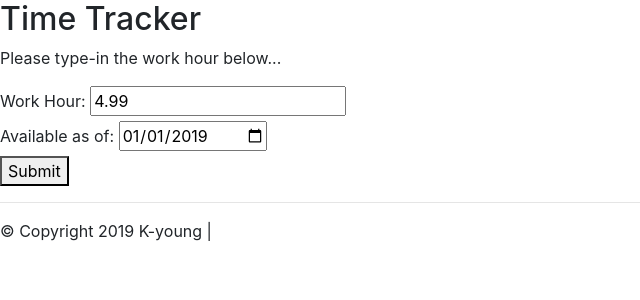
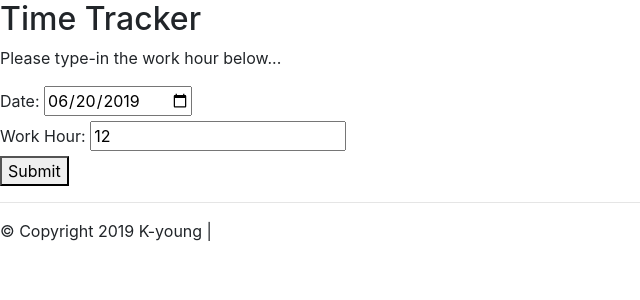
Before and after one commit to kyokang1/time-tracker, a Flask app: page / in a window 1280 px wide. Shown: the top 300 px of the page, without its empty margins (0-640 px from the left). Run offline with Flask 2, Linux system fonts and the light colour scheme; some libraries are stand-ins or nearby versions.

Commit message:
posting to Google spreadsheet

```diff
--- a/app/routes.py
+++ b/app/routes.py
@@ -7,14 +7,39 @@ main_routes = Blueprint("main_routes", __name__)
 #
 # GET /
 #
-
 @main_routes.route("/")
 def index():
     print("VISITING THE START PAGE")
     return render_template("start.html")
 
+@main_routes.route('/create', methods=["POST"])
+def create():
+    print("CREATING A NEW ROW...")
+    print("FORM DATA:", dict(request.form))
+    try:
+        row_attributes = {
+            "date": request.form["input_date"],
+            "hour": request.form["input_hour"]
+        }
+        print(row_attributes)
+        response = create_records(row_attributes["date"],row_attributes["hour"])
+        return redirect("/")
+    except Exception as err:
+        print("ERROR:", type(err), err.name)
+#        flash(f"ERROR: {err.name}. Please try again.", "danger") # use the "danger" category to correspond with twitter bootstrap alert colors
+        return redirect("/")
+
+
+
 #
-# GET /results
-# GET /results?choice=rock
-# POST /results
+#@main_routes.route("/create", methods=["GET", "POST"])
+#def results():
+#    print("VISITING THE RESULTS PAGE")
+#    print("REQUEST PARAMS:", dict(request.args))
+#    print("REQUEST VALUES:", dict(request.values))
 #
+#    print(request.args)
+#    print(request.values)
+#
+#    user_date = request.args["date"]
+#    user_hour = request.args["hour"]
--- a/app/templates/start.html
+++ b/app/templates/start.html
@@ -1,21 +1,21 @@
 {% extends "layout.html" %}
 
 {% block title %}
-  <title>New Product | Example Web App</title>
+  <title>Time Tracker | Example Web App</title>
 {% endblock %}
 
 {% block content %}
   <h2>Time Tracker</h2>
   <p>Please type-in the work hour below...</p>
 
-  <form action="/products/create" method="POST">
+  <form action="/create" method="POST">
+
+    <label>Date:</label>
+    <input type="date" name="input_date" value="2019-06-20">
+    <br>
 
     <label>Work Hour:</label>
-    <input type="number" step="0.5" min="0" name="hour" value="4.99" >
-    <br>
-
-    <label>Available as of:</label>
-    <input type="date" name="date" value="2019-01-01">
+    <input type="number" step="0.5" min="0" name="input_hour" value="12" >
     <br>
 
     <button>Submit</button>
```
Also changed, not shown: app/templates/results.html (added, +15 -0 lines).
